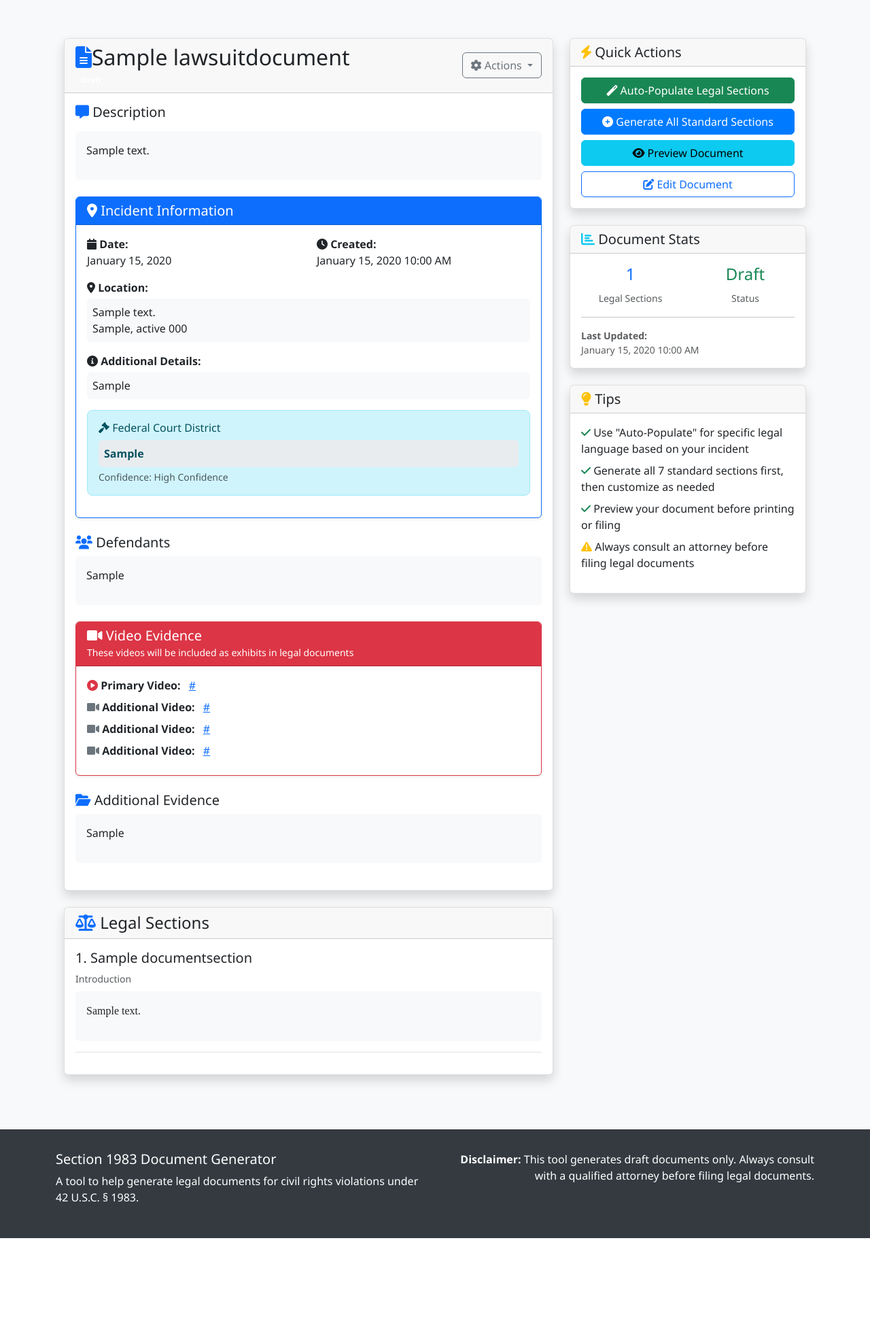
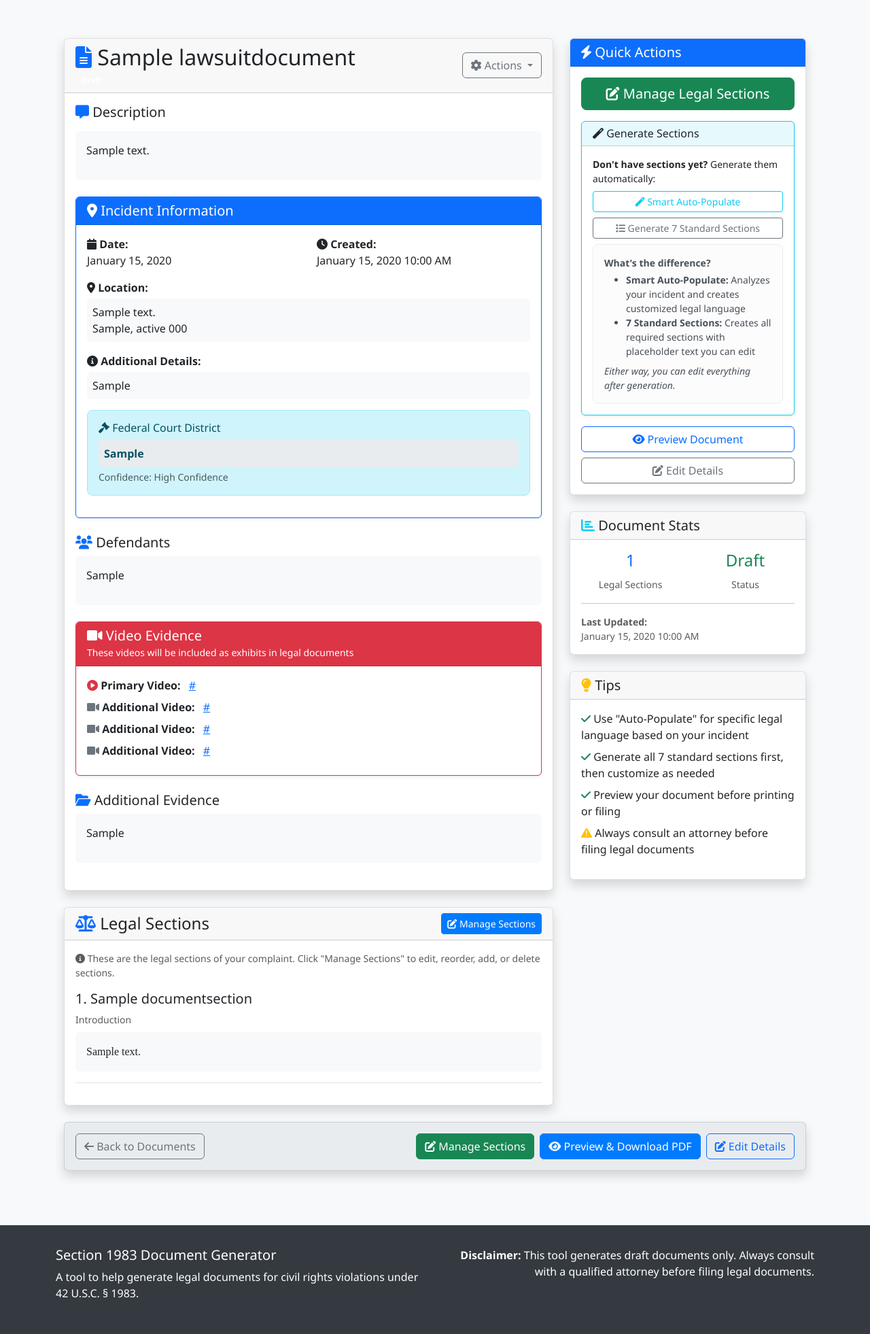
Before and after one commit to LaylaAddi/1983, a Django app: page /documents/1/ in a window 1280 px wide. Shown: the part 80-2042 px from the top of the page at 68% size. Before the commit the page ends 1901 px from the top, so only its background shows below. Run offline with Django 4.2, Linux system fonts and the light colour scheme; a user stored in the database is signed in; tables that the repository leaves empty hold one stand-in row (values such as "Sample post"); parts of the project's set-up code (start-up, migrations or seed data) failed here and were passed over.

Commit message:
update sections edit

```diff
--- a/templates/documents/detail.html
+++ b/templates/documents/detail.html
@@ -10,7 +10,7 @@
             <div class="card shadow">
                 <div class="card-header d-flex justify-content-between align-items-center">
                     <div>
-                        <h2 class="mb-0"><i class="fas fa-file-alt text-primary"></i>{{ document.title }}</h2>
+                        <h2 class="mb-0"><i class="fas fa-file-alt text-primary"></i> {{ document.title }}</h2>
                         <span class="badge badge-{{ document.status|default:'secondary' }} mt-1">
                             {{ document.get_status_display }}
                         </span>
@@ -164,46 +164,104 @@
             </div>
 
             <!-- Legal Sections -->
-            {% if sections %}
             <div class="card shadow mt-4">
-                <div class="card-header">
+                <div class="card-header d-flex justify-content-between align-items-center">
                     <h4 class="mb-0"><i class="fas fa-balance-scale text-primary"></i> Legal Sections</h4>
+                    <a href="{% url 'manage_document_sections' document.pk %}" class="btn btn-sm btn-primary">
+                        <i class="fas fa-edit"></i> Manage Sections
+                    </a>
                 </div>
                 <div class="card-body">
+                    {% if sections %}
+                        <p class="text-muted small mb-3">
+                            <i class="fas fa-info-circle"></i> These are the legal sections of your complaint.
+                            Click "Manage Sections" to edit, reorder, add, or delete sections.
+                        </p>
                         {% for section in sections %}
                         <div class="border-bottom pb-3 mb-3">
                             <h5>{{ section.order }}. {{ section.title }}</h5>
                             <div class="text-muted small mb-2">{{ section.get_section_type_display }}</div>
                             <div class="bg-body-tertiary p-3 rounded" style="font-family: 'Times New Roman', serif; line-height: 1.6;">
-                            {{ section.content|linebreaks }}
+                                {{ section.content|truncatewords:50 }}
+                                {% if section.content|wordcount > 50 %}
+                                    <span class="text-muted">... <a href="{% url 'manage_document_sections' document.pk %}">view full section</a></span>
+                                {% endif %}
                             </div>
                         </div>
                         {% endfor %}
+                    {% else %}
+                        <div class="alert alert-warning">
+                            <h6><i class="fas fa-exclamation-triangle"></i> No Legal Sections Yet</h6>
+                            <p class="mb-2">Your document doesn't have legal sections. You have two options:</p>
+                            <ol class="mb-2">
+                                <li><strong>Smart Auto-Populate:</strong> Analyzes your incident description and generates customized legal language</li>
+                                <li><strong>Generate 7 Standard Sections:</strong> Creates all required sections (Introduction, Jurisdiction, Parties, Facts, Claims, Prayer for Relief, Jury Demand) with template text</li>
+                            </ol>
+                            <p class="mb-0"><strong>Both options create editable sections</strong> - you can customize every word after generation.</p>
+                            <div class="d-grid gap-2 mt-3">
+                                <a href="{% url 'auto_populate_legal' document.pk %}" class="btn btn-info">
+                                    <i class="fas fa-magic"></i> Smart Auto-Populate
+                                </a>
+                                <a href="{% url 'generate_default_sections' document.pk %}" class="btn btn-secondary">
+                                    <i class="fas fa-list"></i> Generate 7 Standard Sections
+                                </a>
                             </div>
                         </div>
                     {% endif %}
+                </div>
+            </div>
         </div>
 
         <!-- Sidebar -->
         <div class="col-lg-4">
             <!-- Quick Actions -->
             <div class="card shadow mb-4">
-                <div class="card-header">
-                    <h5 class="mb-0"><i class="fas fa-bolt text-warning"></i> Quick Actions</h5>
+                <div class="card-header bg-primary text-white">
+                    <h5 class="mb-0"><i class="fas fa-bolt"></i> Quick Actions</h5>
                 </div>
                 <div class="card-body">
+                    <!-- Manage Sections - Primary Action -->
+                    <a href="{% url 'manage_document_sections' document.pk %}" class="btn btn-success btn-lg w-100 mb-3">
+                        <i class="fas fa-edit"></i> Manage Legal Sections
+                    </a>
+
+                    <!-- Section Generation Options -->
+                    <div class="card border-info mb-3">
+                        <div class="card-header bg-info bg-opacity-10">
+                            <h6 class="mb-0"><i class="fas fa-magic"></i> Generate Sections</h6>
+                        </div>
+                        <div class="card-body">
+                            <p class="small mb-2">
+                                <strong>Don't have sections yet?</strong> Generate them automatically:
+                            </p>
+
                             <div class="d-grid gap-2">
-                        <a href="{% url 'auto_populate_legal' document.pk %}" class="btn btn-success">
-                            <i class="fas fa-magic"></i> Auto-Populate Legal Sections
+                                <a href="{% url 'auto_populate_legal' document.pk %}" class="btn btn-outline-info btn-sm">
+                                    <i class="fas fa-magic"></i> Smart Auto-Populate
                                 </a>
-                        <a href="{% url 'generate_default_sections' document.pk %}" class="btn btn-primary">
-                            <i class="fas fa-plus-circle"></i> Generate All Standard Sections
+                                <a href="{% url 'generate_default_sections' document.pk %}" class="btn btn-outline-secondary btn-sm">
+                                    <i class="fas fa-list"></i> Generate 7 Standard Sections
                                 </a>
-                        <a href="{% url 'document_preview' document.pk %}" class="btn btn-info">
+                            </div>
+
+                            <div class="alert alert-light mt-2 mb-0 small">
+                                <strong>What's the difference?</strong>
+                                <ul class="mb-0 mt-1">
+                                    <li><strong>Smart Auto-Populate:</strong> Analyzes your incident and creates customized legal language</li>
+                                    <li><strong>7 Standard Sections:</strong> Creates all required sections with placeholder text you can edit</li>
+                                </ul>
+                                <p class="mb-0 mt-2"><em>Either way, you can edit everything after generation.</em></p>
+                            </div>
+                        </div>
+                    </div>
+
+                    <!-- Other Actions -->
+                    <div class="d-grid gap-2">
+                        <a href="{% url 'document_preview' document.pk %}" class="btn btn-outline-primary">
                             <i class="fas fa-eye"></i> Preview Document
                         </a>
-                        <a href="{% url 'document_edit' document.pk %}" class="btn btn-outline-primary">
-                            <i class="fas fa-edit"></i> Edit Document
+                        <a href="{% url 'document_edit' document.pk %}" class="btn btn-outline-secondary">
+                            <i class="fas fa-edit"></i> Edit Details
                         </a>
                     </div>
                 </div>
@@ -261,5 +319,30 @@
             </div>
         </div>
     </div>
+<!-- Bottom Action Bar -->
+    <div class="row mt-4">
+        <div class="col-12">
+            <div class="card shadow bg-body-secondary">
+                <div class="card-body">
+                    <div class="d-flex flex-wrap justify-content-between align-items-center gap-2">
+                        <a href="{% url 'document_list' %}" class="btn btn-outline-secondary">
+                            <i class="fas fa-arrow-left"></i> Back to Documents
+                        </a>
+                        <div class="d-flex flex-wrap gap-2">
+                            <a href="{% url 'manage_document_sections' document.pk %}" class="btn btn-success">
+                                <i class="fas fa-edit"></i> Manage Sections
+                            </a>
+                            <a href="{% url 'document_preview' document.pk %}" class="btn btn-primary">
+                                <i class="fas fa-eye"></i> Preview & Download PDF
+                            </a>
+                            <a href="{% url 'document_edit' document.pk %}" class="btn btn-outline-primary">
+                                <i class="fas fa-edit"></i> Edit Details
+                            </a>
+                        </div>
+                    </div>
+                </div>
+            </div>
+        </div>
+    </div>
 </div>
 {% endblock %}
```
Lines whose indentation alone changed are shown as unchanged.
